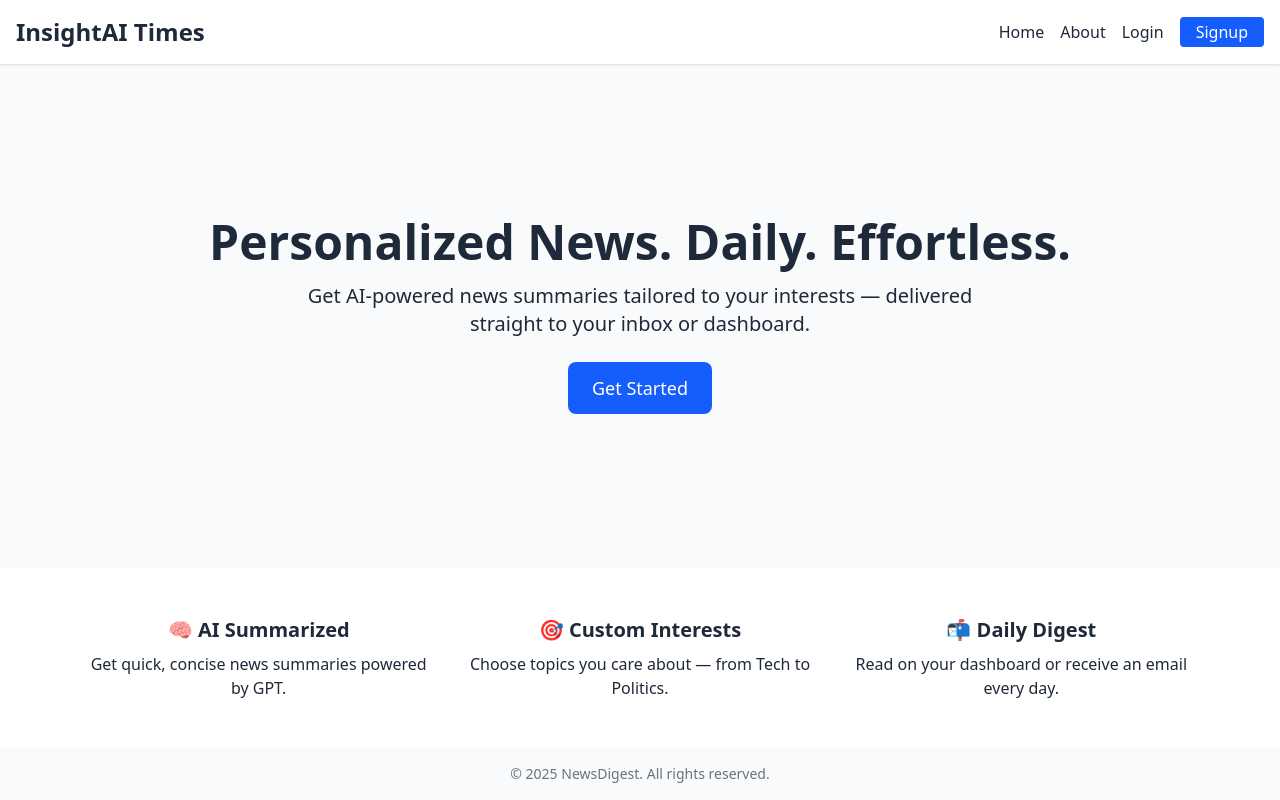
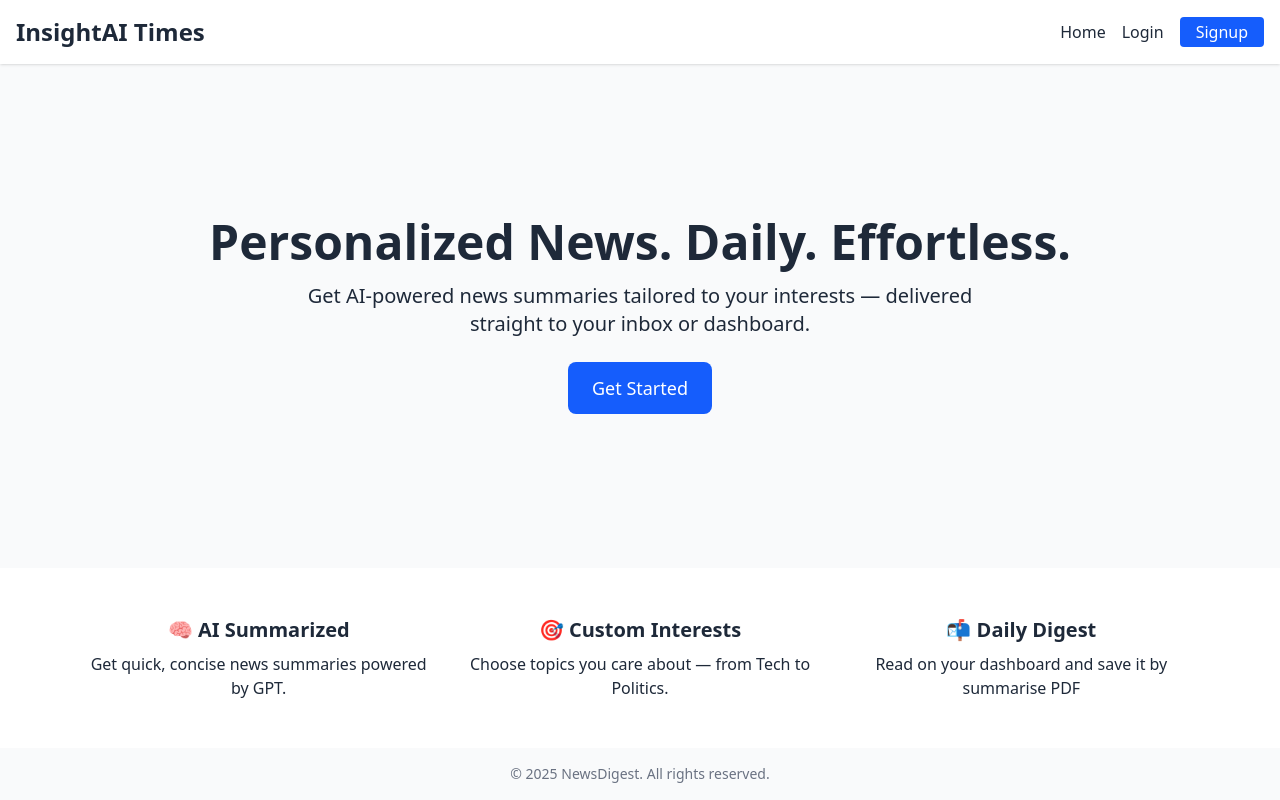
Before and after one commit to RahulSidar08/InsightAI-Times, a React (Vite) app in the folder frontend/: page / in a window 1280 px wide. Built offline with nearby package versions, Linux system fonts and the light colour scheme.

Commit message:
improved navbar

```diff
--- a/frontend/src/components/Home.jsx
+++ b/frontend/src/components/Home.jsx
@@ -9,9 +9,6 @@ export const Home = () => {
         <div className="space-x-4">
           <Link href="#" className="hover:text-blue-600">
             Home
-          </Link>
-          <Link href="#" className="hover:text-blue-600">
-            About
           </Link>
           <Link to="/login" className="hover:text-blue-600">
             Login
@@ -54,7 +51,7 @@ export const Home = () => {
         </div>
         <div>
           <h3 className="text-xl font-semibold mb-2">📬 Daily Digest</h3>
-          <p>Read on your dashboard or receive an email every day.</p>
+          <p>Read on your dashboard and save it by summarise PDF</p>
         </div>
       </section>
 
```
